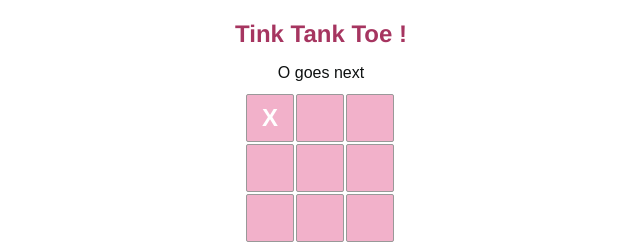
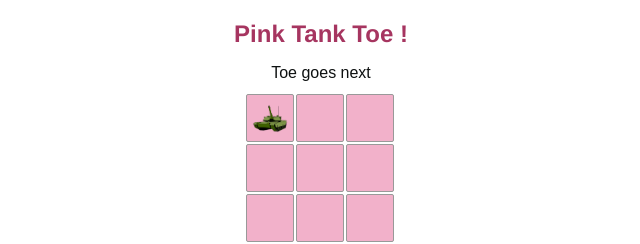
Before and after one commit to fractal-bootcamp/sarahbicknell.gamedev, a React (Vite) app: page / in a window 1280 px wide. Both pictures are taken after a click on the button 589 px from the left and 118 px from the top of the page. Shown: the top 244 px of the page, without its empty margins (319-959 px from the left). Built offline with nearby package versions, Linux system fonts and the light colour scheme.

Commit message:
added styling

```diff
--- a/src/App.css
+++ b/src/App.css
@@ -77,6 +77,12 @@ body {
   background: #d97ea1;
 }
 
+.square .icon {
+  max-width: 80%;
+  max-height: 80%;
+  margin-top: 5px;
+}
+
 /* .board-row:after {
   clear: both;
   content: '';
--- a/src/App.tsx
+++ b/src/App.tsx
@@ -1,10 +1,20 @@
 import './App.css'
 import { useState } from 'react'
 import {BoardType, WinCondition, checkWinCondition} from './games'
+import pawImage from './assets/paw.png'
+import tankImage from './assets/tank.png'
+
 
 function Square({value, onSquareClick}) {
+  let displayValue;
+  if (value === "X"){
+    displayValue = <img src={tankImage} alt="X" className="icon" />
+  } else if (value === "O") {
+    displayValue = <img src={pawImage} alt="O" className="icon" />;
+  }
+
   return (
-    <button className="square" onClick={onSquareClick} > {value} </button>
+    <button className="square" onClick={onSquareClick} > {displayValue} </button>
   )
 
 }
@@ -41,14 +51,20 @@ export default function Board() {
 
   const winState = checkWinCondition({board: squares})
   const winner = winState.winner
+  let winnerName;
+  if (winner == "X"){
+    winnerName = "Tank"
+  } else if (winner == "O") {
+    winnerName = "Toe"
+  }
   let status;
   if (winner) {
-    status = winner + " wins!"
+    status = winnerName + " wins!"
   } else if (winState.outcome == "draw") {
-    status = "Nobody wins!"
+    status = "Git gud noobs!"
   } else {
     //i should update this to be more clear probably
-    status = (nextPlayer ? "X" : "O") + " goes next"
+    status = (nextPlayer ? "Tank" : "Toe") + " goes next"
   }
 
 
@@ -56,7 +72,7 @@ export default function Board() {
     <>
     <div className="page">
       <div className="game">
-        <h1 className="title "> Tink Tank Toe !</h1>
+        <h1 className="title "> Pink Tank Toe !</h1>
         <div className="status"> {status} </div>
         <div>
           <div className="board-row">
```
Also changed, not shown: src/assets/paw.png (added), src/assets/tank.png (added).
